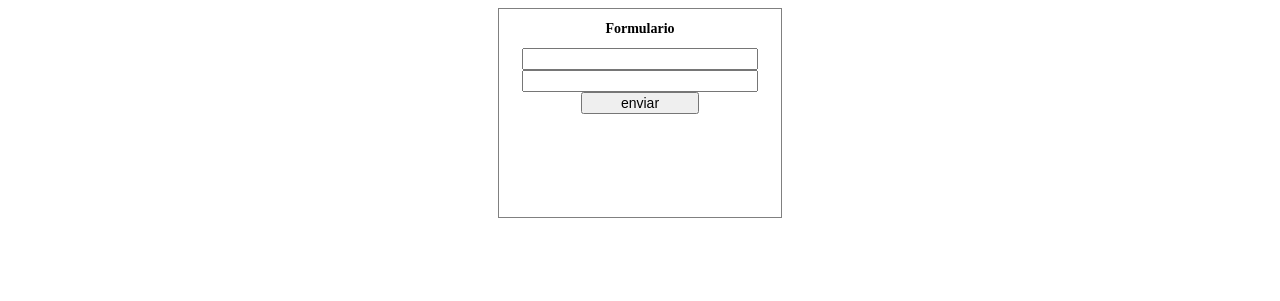
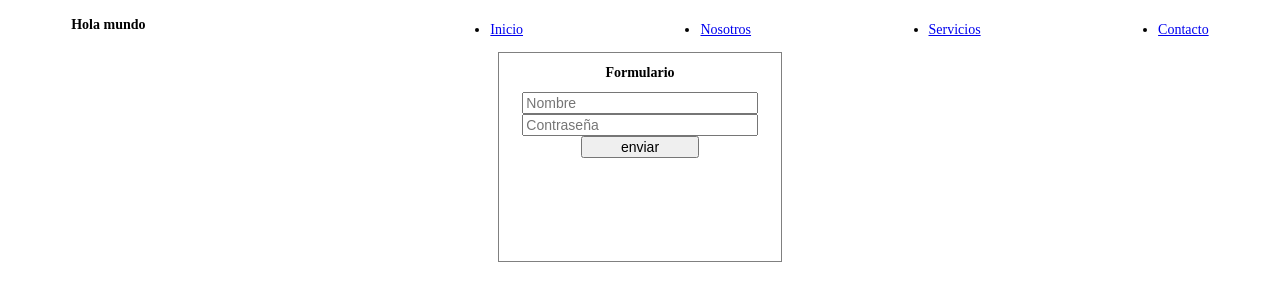
Before and after one commit to Percy64/formulariodsw, a PHP site: page / in a window 1280 px wide. Shown: the top 301 px of the page. Run offline with PHP 8.4, Linux system fonts and the light colour scheme.

Commit message:
clase10-04

```diff
--- a/css/grid.css
+++ b/css/grid.css
@@ -40,3 +40,6 @@
 .flex-flox-c{
     flex-flow: column;
 }
+.flex-a-d{
+    align-items: right;
+}
--- a/index.php
+++ b/index.php
@@ -9,12 +9,27 @@
 </head>
 <body>
     <main class="row">
+
+        <header class="col_12 ">
+            <DIV class="col_4">
+                <h1>Hola mundo</h1>
+            </DIV>
+            <nav class="col_8 flex ">
+                <ul class="col_12 flex flex-j-b">
+                    <li><a href="#">Inicio</a></li>
+                    <li><a href="#">Nosotros</a></li>
+                    <li><a href="#">Servicios</a></li>
+                    <li><a href="#">Contacto</a></li>
+                </ul>
+            </nav>
+        </header>
         <section class = "col_12 flex flex-j-c">
             <form action="" method="post" class= "col_3 flex flex-flox-c flex-a-c form_01">
                 <h2>Formulario</h2>
-                <input type="text" class="col_10">
-                <input type="text" class="col_10">
+                <input type="text" class="col_10" placeholder="Nombre" required>
+                <input type="password" class="col_10" placeholder="Contraseña" required>
                 <button type="button" class="col_5">enviar</button>
+
             </form>
         </section>
     </main>
```
